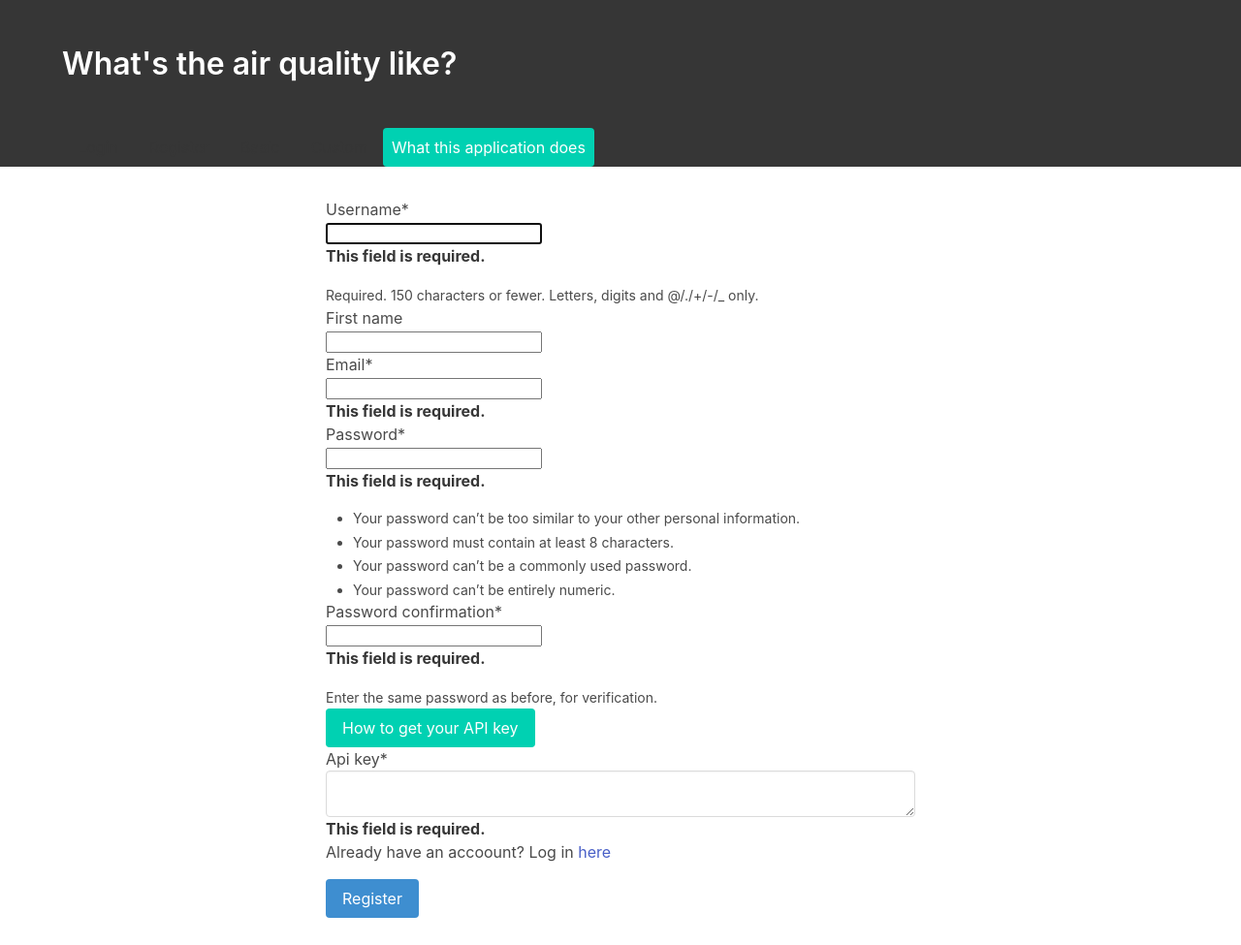
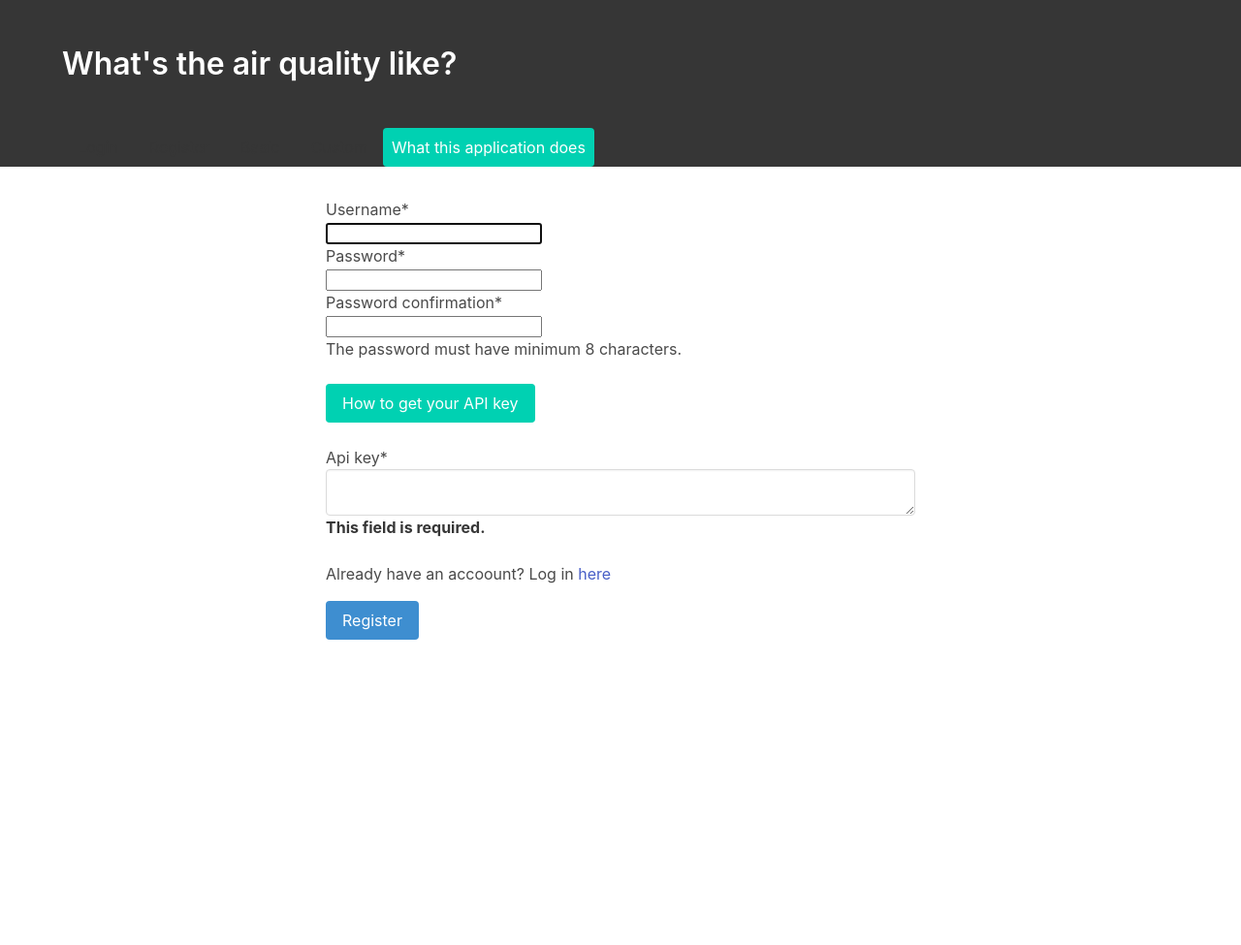
Before and after one commit to 110kc3/python_weather_api, a Django app: page / in a window 1280 px wide. Shown: the whole page at 97% size. After the commit the page ends 660 px from the top, so only its background shows below. Run offline with Django 3.2, Linux system fonts and the light colour scheme; some libraries are stand-ins or nearby versions.

Commit message:
Removing email field and other help texts

```diff
--- a/dj_ango/pollution_master/pollution/templates/pollution/base.html
+++ b/dj_ango/pollution_master/pollution/templates/pollution/base.html
@@ -29,6 +29,9 @@
 		<link rel="stylesheet" type="text/css" href="{% static 'pollution/style.css' %}">  -->
 
 		<style>
+		   #hint_id_username, #hint_id_password1, #error_1_id_username, #error_1_id_password1, #error_1_id_password2, #hint_id_password2{
+				display: none;
+			}
 		  dfn {
 			padding: 0 0.4em;
 			cursor: help;
--- a/dj_ango/pollution_master/pollution/views.py
+++ b/dj_ango/pollution_master/pollution/views.py
@@ -38,6 +38,7 @@ from register.models import Profile
 def index(request):
 
     pollution_API_key = 'aV4cM5PIhRFvnfP4tiN1Cx2TAa8s1sf0'
+    #uickU1nHiAR1KFq8pYndm3SPLhNSZUAj
 
     url = 'http://api.openweathermap.org/data/2.5/weather?q={}&units=metric&appid=4f651df2ff6276adea68dcbe6c969c94'
 
--- a/dj_ango/pollution_master/register/forms.py
+++ b/dj_ango/pollution_master/register/forms.py
@@ -1,16 +1,33 @@
 from django import forms
 from django.contrib.auth.forms import UserCreationForm
 from django.contrib.auth.models import User
-
+from django.utils.translation import gettext_lazy as _
 from .models import Profile
 
 
 class UserForm(UserCreationForm):
-    email = forms.EmailField()
+    # email = forms.EmailField()
 
     class Meta:
         model = User
-        fields = ['username', 'first_name', 'email', 'password1', 'password2']
+
+        fields = ['username', 'password1', 'password2']
+
+
+        # labels = {
+        #     'username': _('Username'),
+        # }
+        # help_texts = {
+        #     'username': _(''),
+        #     'password1': _('Some useful help text.'),
+        #     'password2': _('Some useful help text.'),
+        # }
+        # error_messages = {
+        #     'username': {
+        #         'max_length': _("This writer's name is too long."),
+        #     },
+        # }
+
 
 
 class ProfileForm(forms.ModelForm):
--- a/dj_ango/pollution_master/register/models.py
+++ b/dj_ango/pollution_master/register/models.py
@@ -4,6 +4,7 @@ from django.contrib.auth.models import User
 
 class Profile(models.Model):
     user = models.OneToOneField(User, on_delete=models.CASCADE)
+
     api_key = models.TextField(max_length=40)
 
 
--- a/dj_ango/pollution_master/register/templates/register/register.html
+++ b/dj_ango/pollution_master/register/templates/register/register.html
@@ -75,9 +75,15 @@
 			<form method="POST" class="form-group">
 			{% csrf_token %}
 			{{ u_form|crispy }}
+			The password must have minimum 8 characters.
+			<br>
+			<br>
 			<button id="modal_button_register" class = "button is-primary">How to get your API key</button>
+			<br>
+			<br>
 			{{ p_form|crispy }}
 
+			<br>
 			<p>Already have an accoount? Log in <a href="/login">here</a></p>
 			<button type="submit" class="button is-info">Register</button>
 			</form>
```
Also changed, not shown: dj_ango/pollution_master/kc_dev/settings.py (+11 -6 lines), dj_ango/pollution_master/db.sqlite3 (added), dj_ango/pollution_master/register/migrations/0002_profile_password1.py (added).
